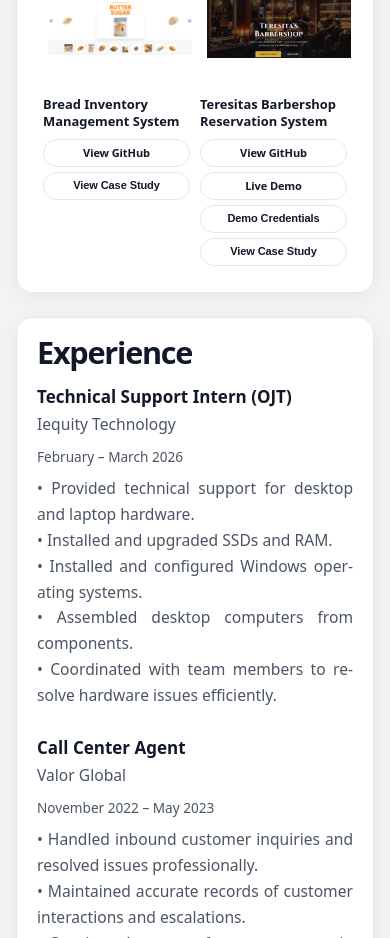
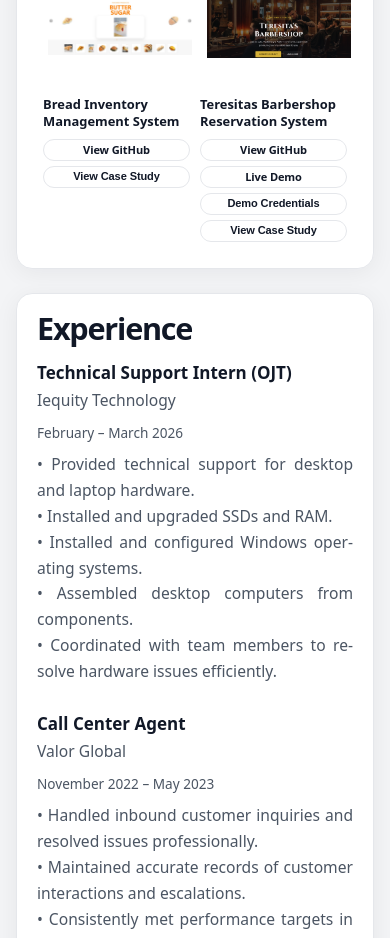
Before and after one commit to mikee111/My-Portfolio-, a React (Vite) app in the folder client/: page / in a window 390 px wide. Shown: the part 3040-3978 px from the top of the page. Built offline with nearby package versions, Linux system fonts and the light colour scheme.

Commit message:
Bold button fonts for project links

```diff
--- a/client/src/styles/sections.css
+++ b/client/src/styles/sections.css
@@ -94,6 +94,7 @@
   from {
     transform: translateX(-50%);
   }
+
   to {
     transform: translateX(0);
   }
@@ -480,7 +481,7 @@
   max-width: 100%;
   padding: 5px 12px;
   font-size: 0.69rem;
-  font-weight: 600;
+  font-weight: 700;
   line-height: 1.2;
   letter-spacing: -0.01em;
   text-align: center;
@@ -572,10 +573,11 @@
   .projects-panel .btn.project-btn {
     flex: none;
     width: 100%;
-    height: 28px;
-    min-height: 28px;
-    padding: 4px 8px;
+    height: 22px;
+    min-height: 22px;
+    padding: 2px 8px;
     font-size: 0.65rem;
+    font-weight: 700;
   }
 
   .project-info {
@@ -621,6 +623,7 @@
     opacity: 0;
     transform: translateY(20px);
   }
+
   to {
     opacity: 1;
     transform: translateY(0);
```
